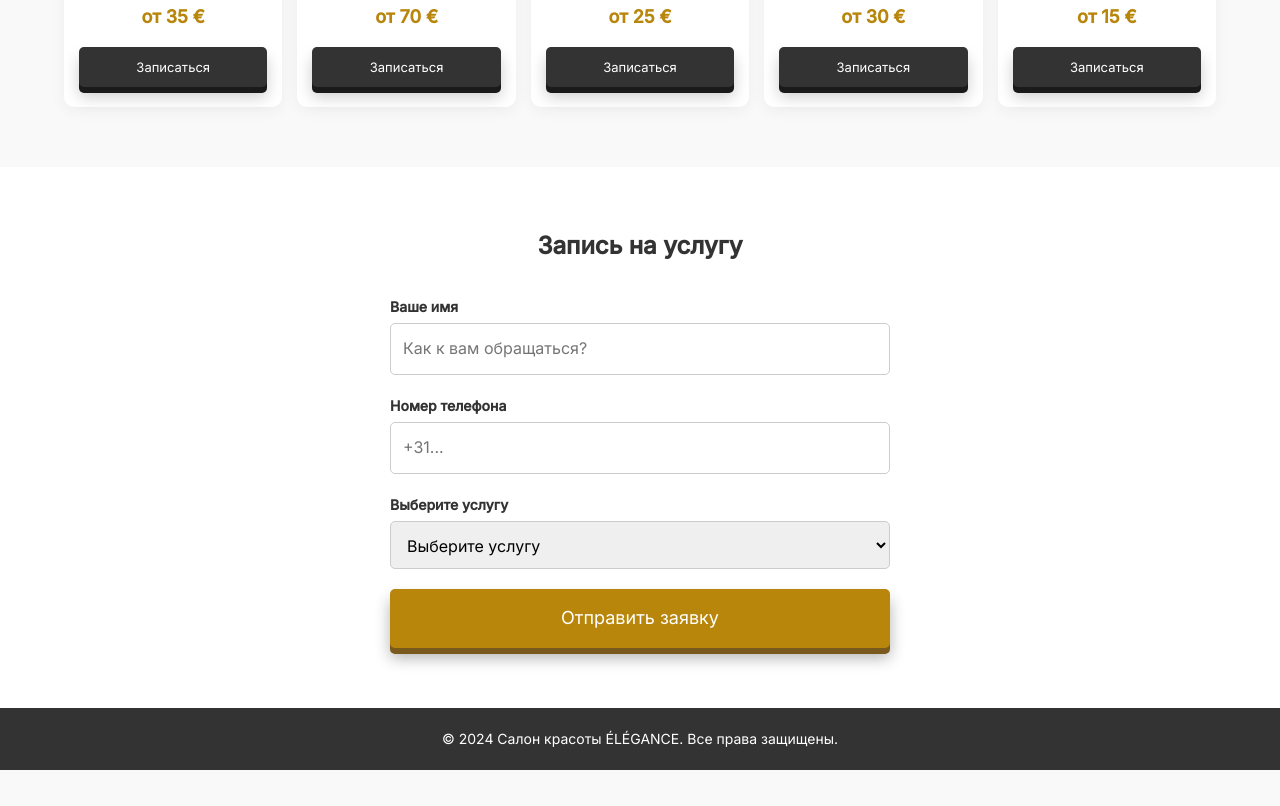
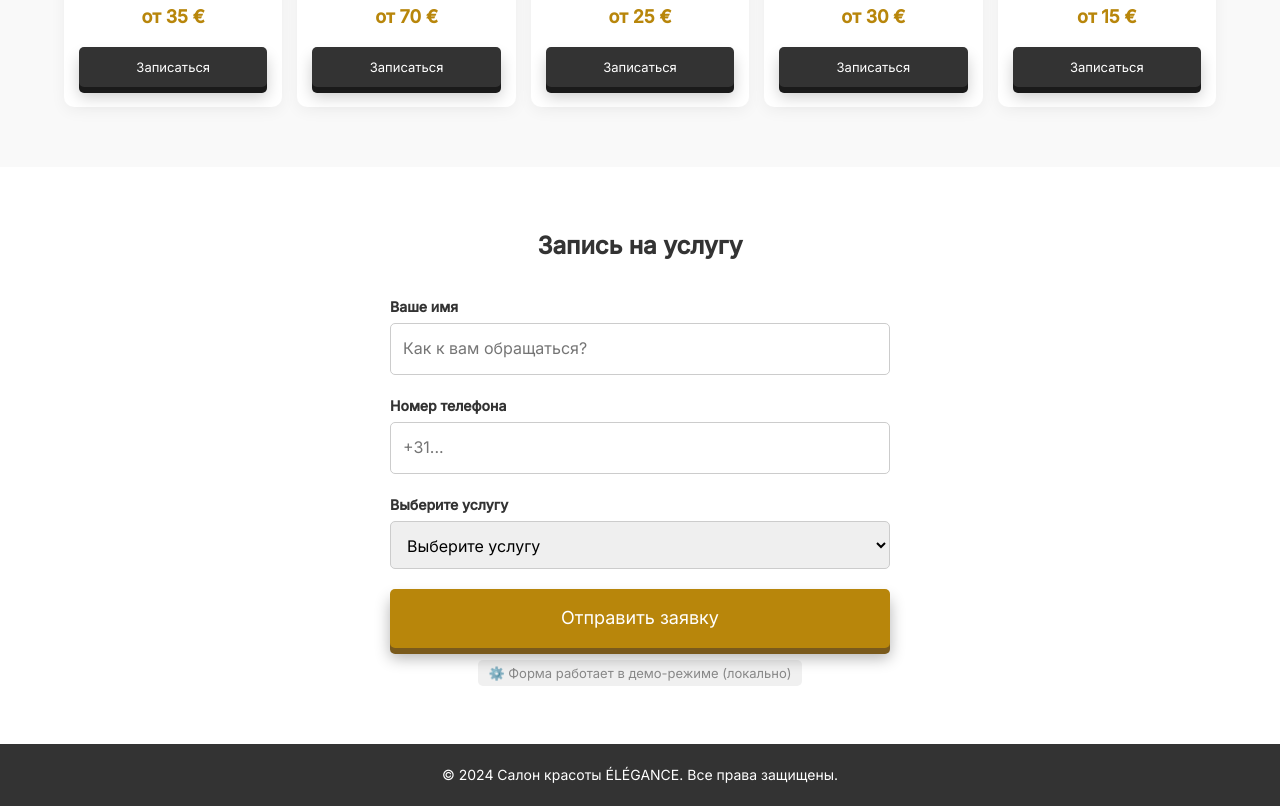
Before and after one commit to Aiza-naz/portfolio, a plain HTML site: page index.html in a window 1280 px wide. Shown: the part 1382-2188 px from the top of the page. Before the commit the page ends 2152 px from the top, so only its background shows below. Drawn offline with nearby package versions, Linux system fonts and the light colour scheme.

Commit message:
Update index.html

```diff
--- a/index.html
+++ b/index.html
@@ -83,6 +83,12 @@
         </div>
         <button type="submit" class="submit-btn" id="submitBtn">Отправить заявку</button>
     </form>
+    <!-- Плашка демо-режима -->
+<div style="text-align: center; margin-top: 15px; font-size: 13px; color: #888;">
+    <span style="background: #f0f0f0; padding: 5px 10px; border-radius: 5px;">
+        ⚙️ Форма работает в демо-режиме (локально)
+    </span>
+</div>
 </section>
 
 <div class="modal" id="successModal">
```
